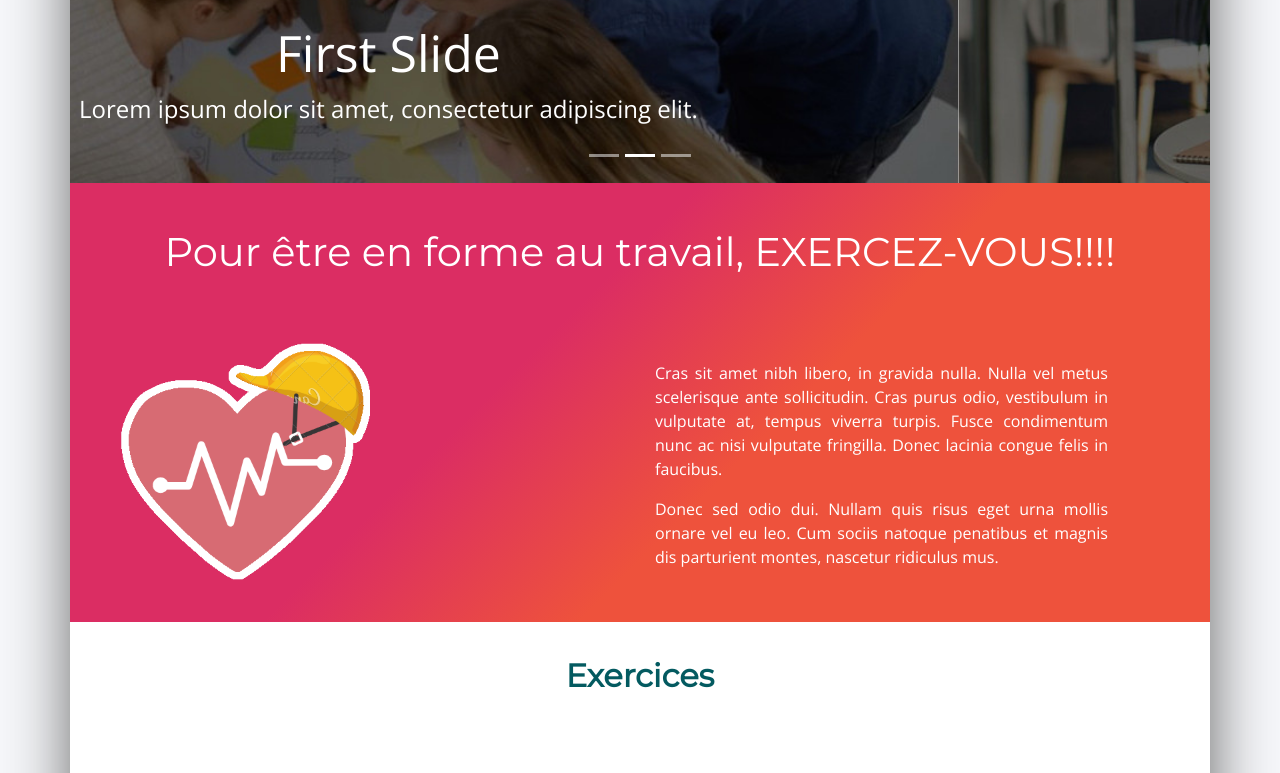
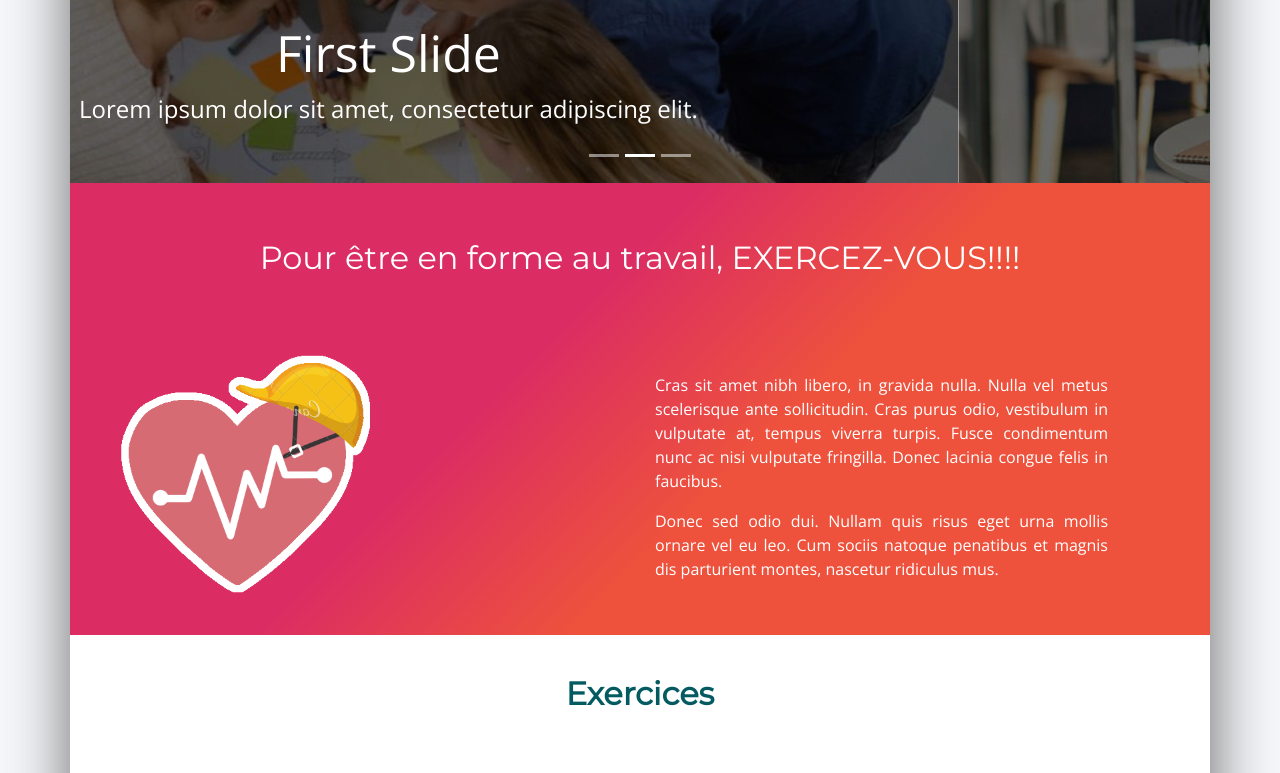
Before and after one commit to Julomontiti/projet1, a plain HTML site: page projet.html in a window 1280 px wide. Shown: the part 329-1102 px from the top of the page. Drawn offline with nearby package versions, Linux system fonts and the light colour scheme.

Commit message:
version antérieur avec modif css (px-> vh/vw

```diff
--- a/projet.css
+++ b/projet.css
@@ -13,7 +13,7 @@ h2 {
 	/*background-color: #db2d63 ; #de333f = rouge #ed9f00 | #eda700 = orange eda700b3 = jaune */
 	color: white;
 	text-align: center;
-	padding:35px;
+	padding:5vh;
 	font-weight:bold;
 }
 #allerplusloin h2, #sectionExercices h2
@@ -28,7 +28,8 @@ h3, p, h4, h5, h6 {
 }
 .slogan {
 	text-align: center;
-	padding:45px;
+	padding:7vh;
+	font-size: 4vh
 }
 .navbar {
     background-color: #db2d63; /*#47c0bc;*/
@@ -36,7 +37,7 @@ h3, p, h4, h5, h6 {
 }
 
 #sectionaccueil {
-	padding: 15px;
+	padding: 2vw;
 	margin: 20px;
 }
 
```
